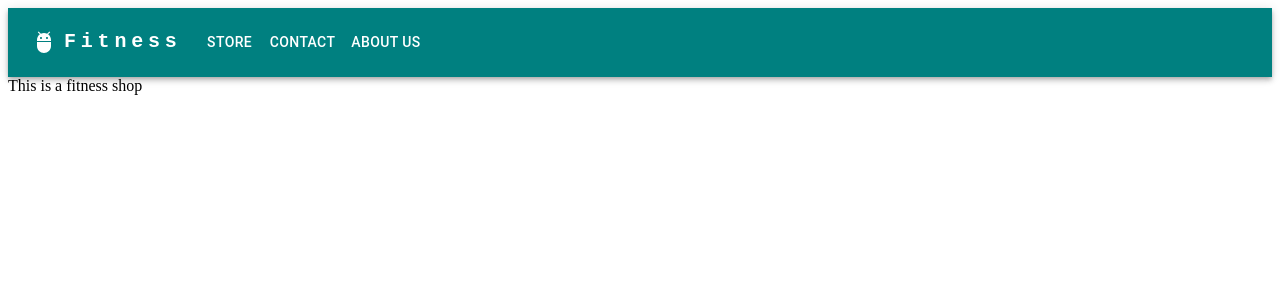
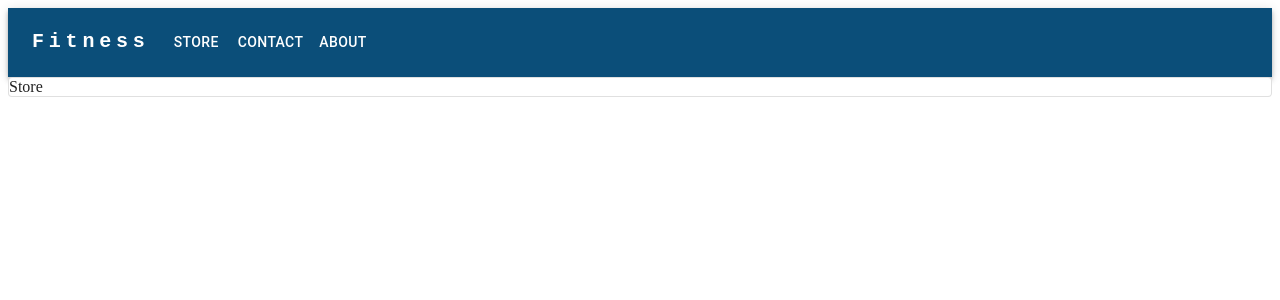
Before and after one commit to TechWithRyan/vite-shop, a React (Vite) app: page /store in a window 1280 px wide. Shown: the top 300 px of the page. Built offline with nearby package versions, Linux system fonts and the light colour scheme.

Commit message:
routing done on navbar

```diff
--- a/package.json
+++ b/package.json
@@ -15,7 +15,8 @@
     "@mui/material": "^5.10.14",
     "react": "^18.2.0",
     "react-dom": "^18.2.0",
-    "react-router-dom": "^6.4.3"
+    "react-router-dom": "^6.4.3",
+    "sass": "^1.56.1"
   },
   "devDependencies": {
     "@types/react": "^18.0.24",
--- a/src/App.jsx
+++ b/src/App.jsx
@@ -1,9 +1,25 @@
 import React from 'react'
+import { Routes, Route } from "react-router-dom";
+import Navbar from './component/navbar'
+import Store from './component/store'
+import Home from './component/home'
+import Contact from './component/contact'
+import About from './component/about'
 
 function App() {
   return (
-    <div>App</div>
-  )
+    <div>
+      <Navbar />
+
+      <Routes>
+        <Route path="/" element={<Home />} />
+        <Route path="/store" element={<Store />} />
+        <Route path="/contact" element={<Contact />} />
+        <Route path="/about" element={<About />} />
+      </Routes>
+    </div>
+
+  );
 }
 
 export default App
--- a/src/component/Home/index.css
+++ /dev/null
@@ -1,70 +0,0 @@
-:root {
-  font-family: Inter, Avenir, Helvetica, Arial, sans-serif;
-  font-size: 16px;
-  line-height: 24px;
-  font-weight: 400;
-
-  color-scheme: light dark;
-  color: rgba(255, 255, 255, 0.87);
-  background-color: #242424;
-
-  font-synthesis: none;
-  text-rendering: optimizeLegibility;
-  -webkit-font-smoothing: antialiased;
-  -moz-osx-font-smoothing: grayscale;
-  -webkit-text-size-adjust: 100%;
-}
-
-a {
-  font-weight: 500;
-  color: #646cff;
-  text-decoration: inherit;
-}
-a:hover {
-  color: #535bf2;
-}
-
-body {
-  margin: 0;
-  display: flex;
-  place-items: center;
-  min-width: 320px;
-  min-height: 100vh;
-}
-
-h1 {
-  font-size: 3.2em;
-  line-height: 1.1;
-}
-
-button {
-  border-radius: 8px;
-  border: 1px solid transparent;
-  padding: 0.6em 1.2em;
-  font-size: 1em;
-  font-weight: 500;
-  font-family: inherit;
-  background-color: #1a1a1a;
-  cursor: pointer;
-  transition: border-color 0.25s;
-}
-button:hover {
-  border-color: #646cff;
-}
-button:focus,
-button:focus-visible {
-  outline: 4px auto -webkit-focus-ring-color;
-}
-
-@media (prefers-color-scheme: light) {
-  :root {
-    color: #213547;
-    background-color: #ffffff;
-  }
-  a:hover {
-    color: #747bff;
-  }
-  button {
-    background-color: #f9f9f9;
-  }
-}
--- a/src/component/Home/index.jsx
+++ /dev/null
@@ -1,11 +0,0 @@
-import React from 'react'
-
-
-function Home() {
-  return (
-    <div className='headLine'>This is a fitness shop</div>
-
-  )
-}
-
-export default Home
--- /dev/null
+++ b/src/component/about.jsx
@@ -0,0 +1,14 @@
+import React from 'react'
+import Card from '@mui/material/Card';
+import './index.scss'
+
+function About() {
+    return (
+
+        <Card variant="outlined">
+            <div className='headLine'>Hero section from About</div>
+        </Card>
+    )
+}
+
+export default About
--- /dev/null
+++ b/src/component/contact.jsx
@@ -0,0 +1,14 @@
+import React from 'react'
+import Card from '@mui/material/Card';
+import './index.scss'
+
+function Contact() {
+    return (
+
+        <Card variant="outlined">
+            <div className='headLine'>Hero section from Contact</div>
+        </Card>
+    )
+}
+
+export default Contact
--- /dev/null
+++ b/src/component/home.jsx
@@ -0,0 +1,14 @@
+import React from 'react'
+import Card from '@mui/material/Card';
+import './index.scss'
+
+function Home() {
+  return (
+
+    <Card variant="outlined">
+      <div className='headLine'>Hero section from Home</div>
+    </Card>
+  )
+}
+
+export default Home
--- a/src/component/Navbar/index.jsx
+++ b/src/component/navbar.jsx
@@ -12,9 +12,9 @@ import Button from '@mui/material/Button';
 import Tooltip from '@mui/material/Tooltip';
 import MenuItem from '@mui/material/MenuItem';
 import AdbIcon from '@mui/icons-material/Adb';
+import './index.scss'
 
-
-const pages = ['Store', 'Contact', 'About us'];
+const pages = ['Store', 'Contact', 'About'];
 
 function index() {
   const [anchorElNav, setAnchorElNav] = React.useState(null);
@@ -30,10 +30,10 @@ function index() {
 
   return (
 
-    <AppBar position="static" sx={{background:'teal'}}>
+    <AppBar position="static" sx={{ background: '#0B4E79' }}>
       <Container maxWidth="xl">
         <Toolbar disableGutters>
-          <AdbIcon sx={{ display: { xs: 'none', md: 'flex' }, mr: 1 }} />
+
           <Typography
             variant="h6"
             noWrap
@@ -69,6 +69,7 @@ function index() {
               anchorOrigin={{
                 vertical: 'bottom',
                 horizontal: 'left',
+
               }}
               keepMounted
               transformOrigin={{
@@ -88,7 +89,7 @@ function index() {
               ))}
             </Menu>
           </Box>
-          <AdbIcon sx={{ display: { xs: 'flex', md: 'none' }, mr: 1 }} />
+
           <Typography
             variant="h5"
             noWrap
@@ -103,6 +104,7 @@ function index() {
               letterSpacing: '.3rem',
               color: 'inherit',
               textDecoration: 'none',
+
             }}
           >
             Fitness
@@ -111,10 +113,13 @@ function index() {
             {pages.map((page) => (
               <Button
                 key={page}
+                component="a"
+                href={`${page}`}
                 onClick={handleCloseNavMenu}
                 sx={{ my: 2, color: 'white', display: 'block' }}
               >
                 {page}
+                {console.log(page)}
               </Button>
             ))}
           </Box>
--- /dev/null
+++ b/src/component/store.jsx
@@ -0,0 +1,14 @@
+import React from 'react'
+import Card from '@mui/material/Card';
+import './index.scss'
+
+function Store() {
+    return (
+        <Card variant="outlined">
+            <div className='headLine'>Store</div>
+
+        </Card>
+    )
+}
+
+export default Store
--- a/src/main.jsx
+++ b/src/main.jsx
@@ -1,15 +1,15 @@
 import React from 'react'
 import ReactDOM from 'react-dom/client'
 import App from './App'
-import Navbar from './component/Navbar'
-import { StyledEngineProvider } from "@mui/material/styles"
-import Home from './component/Home'
+import Home from './component/home'
+import { BrowserRouter } from "react-router-dom"
+
 
 ReactDOM.createRoot(document.getElementById('root')).render(
   <React.StrictMode>
-    <StyledEngineProvider>
-      <Navbar />
-      <Home />
-    </StyledEngineProvider>
+
+    <BrowserRouter>
+      <App />
+    </BrowserRouter>
   </React.StrictMode>
 );
```
Also changed, not shown: src/component/index.scss (added), 1 other file (tests, documents, lock files or other folders).
